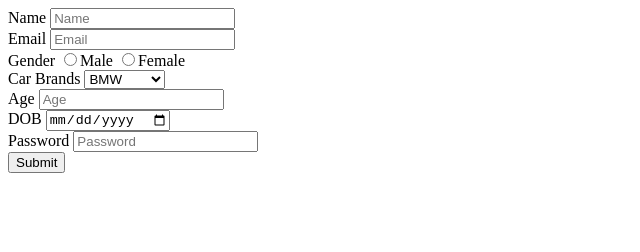
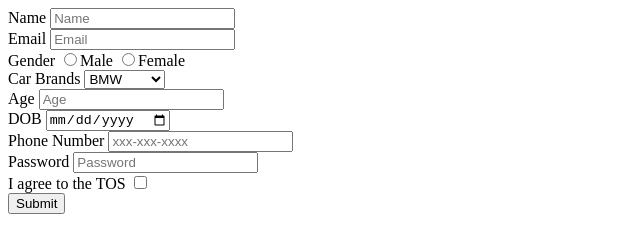
Before and after one commit to acciojob/signup-form-car-mohdrubaid, a website: page main.html in a window 1280 px wide. Shown: the whole page, without its empty margins (0-640 px from the left). Drawn offline with Linux system fonts and the light colour scheme.

Commit message:
created a submission

```diff
--- a/main.html
+++ b/main.html
@@ -23,6 +23,7 @@
 		</div>
 		<div>
 			<label for="cars">Car Brands</label>
+
 			<select name="cars" id="cars">
 			<option value="BMW">BMW</option>
 			<option value="Audi">Audi</option>
@@ -38,8 +39,16 @@
 			<input type="date" id="dob" required>
 		</div>
 		<div>
+			<label for="phonenumber">Phone Number</label>
+			<input type="number" placeholder=xxx-xxx-xxxx id="phonenumber">
+		</div>
+		<div>
 			<label for="password">Password</label>
 			<input type="password" placeholder="Password" id="password" required>
+		</div>
+		<div>
+			<label for="tos">I agree to the TOS</label>
+			<input type="checkbox" id="tos">
 		</div>
 
 		<button type="submit">Submit</button>
```
